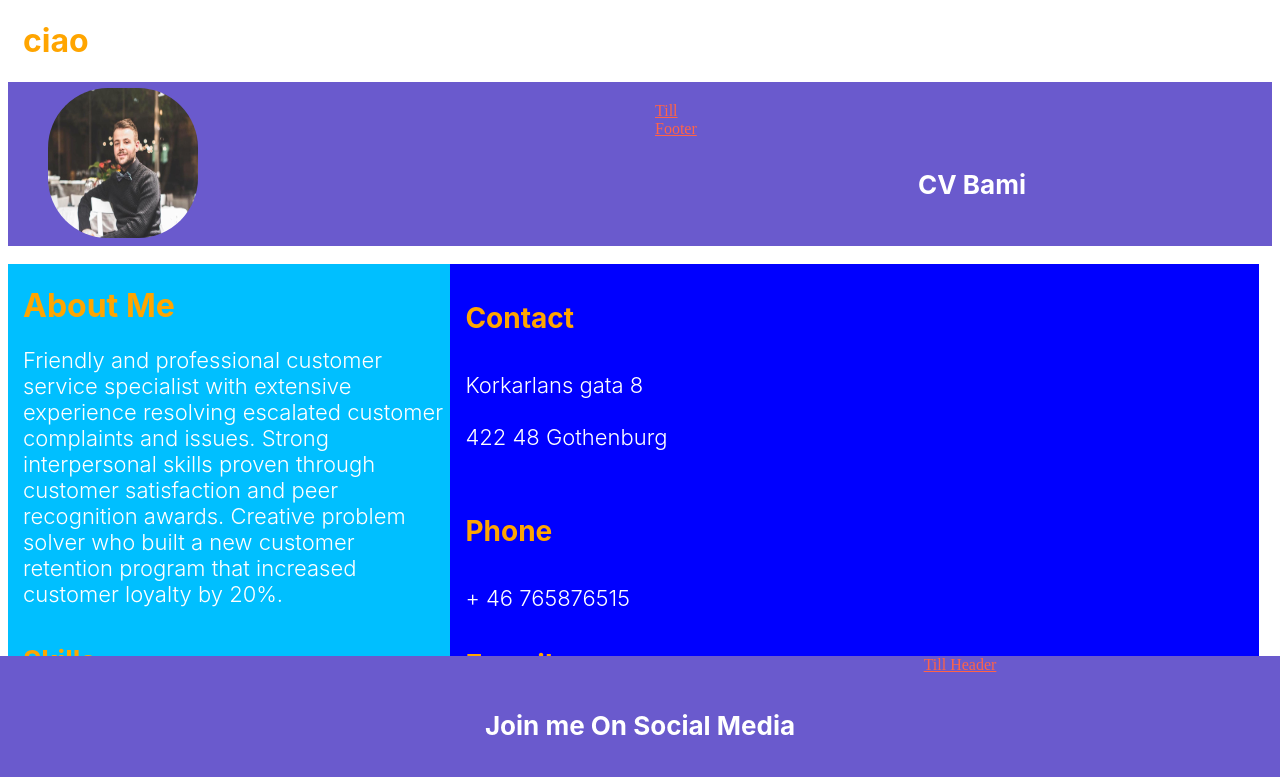
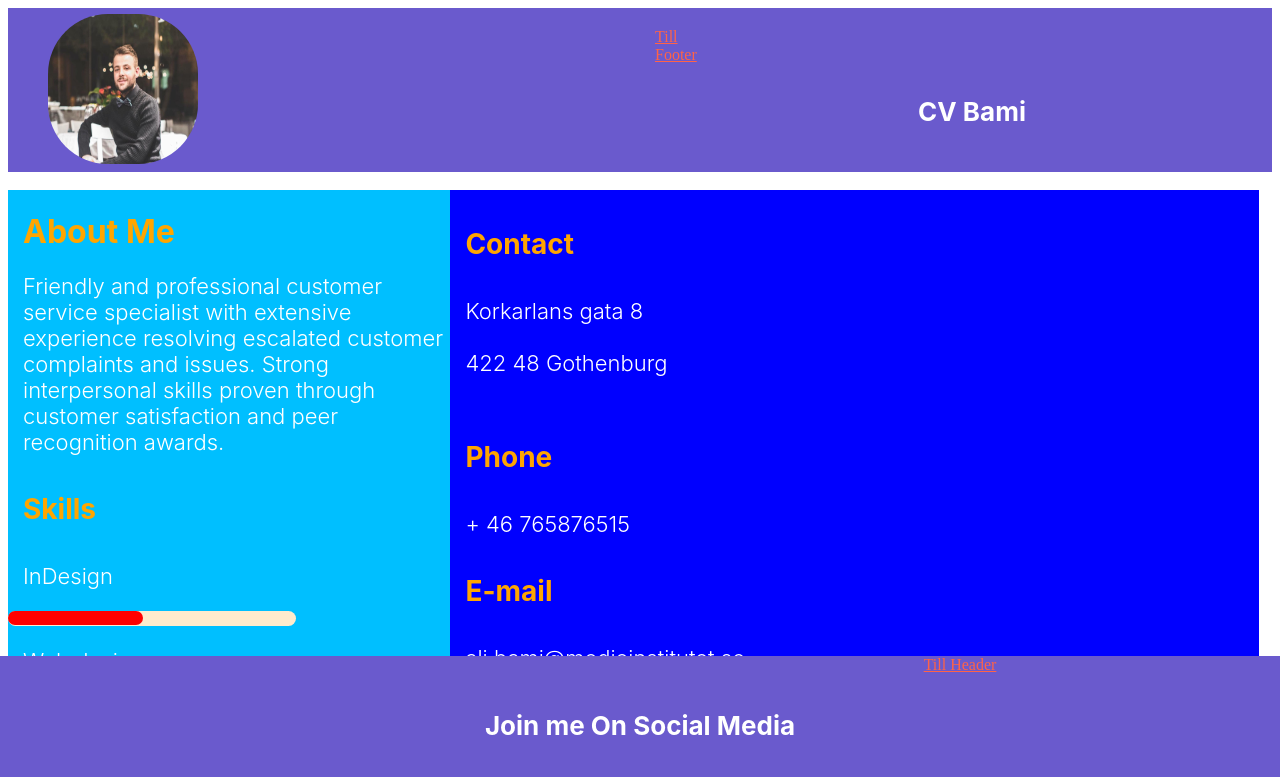
Before and after one commit to Bami85/CV, a plain HTML site: page index.html in a window 1280 px wide. Shown: the top 777 px of the page. Drawn offline with Linux system fonts and the light colour scheme.

Commit message:
Update index.html

```diff
--- a/index.html
+++ b/index.html
@@ -10,7 +10,6 @@
 
 <body>
 
-  <h1>ciao</h1>
   <header>
 
     <div id="Header">
@@ -46,7 +45,7 @@
 
           <p>Friendly and professional customer service specialist with extensive experience resolving escalated customer complaints and issues.
             Strong interpersonal skills proven through customer satisfaction and peer recognition awards.
-            Creative problem solver who built a new customer retention program that increased customer loyalty by 20%.
+
           </p>
 
 
```
